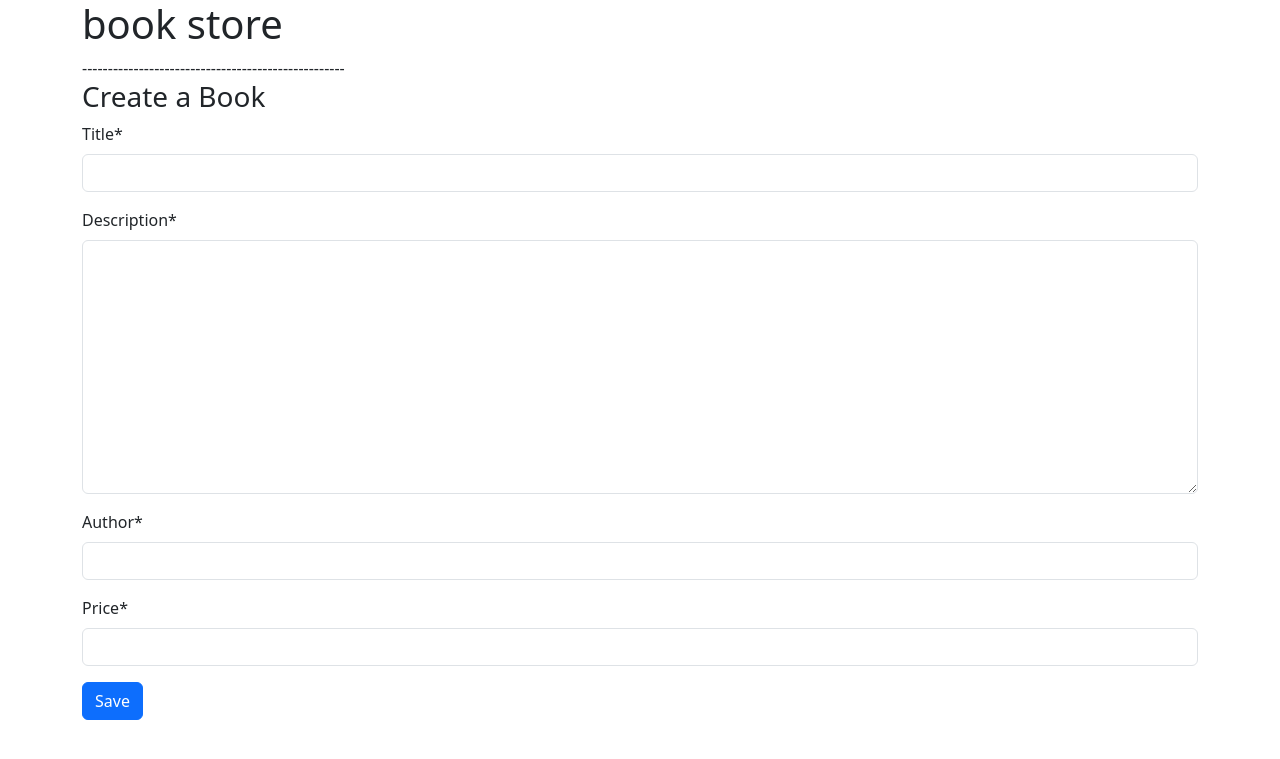
After one commit to sajjadkargar6131/bookstore, a Django app: page /books/create/ in a window 1280 px wide. The commit adds this page. Shown: the top 759 px of the page. Run offline with Django 4.2, Linux system fonts and the light colour scheme; some libraries are stand-ins or nearby versions.

Commit message:
create view for model

```diff
--- /dev/null
+++ b/books/forms.py
@@ -0,0 +1,8 @@
+from django import forms
+
+from .models import Book
+
+class BookCreateForm(forms.ModelForm):
+    class Meta :
+        model = Book
+        fields = ('title', 'description', 'author', 'price')
--- a/books/models.py
+++ b/books/models.py
@@ -1,4 +1,5 @@
 from django.db import models
+from django.urls import reverse
 
 class Book(models.Model) :
     title = models.CharField(max_length=250)
@@ -8,3 +9,6 @@ class Book(models.Model) :
 
     def __str__(self):
         return self.title
+
+    def get_absolute_url(self):
+        return reverse("book_detail", kwargs={"pk": self.pk})
--- /dev/null
+++ b/books/templates/books/book_create.html
@@ -0,0 +1,12 @@
+{% extends "_base.html" %}
+
+{% block content %}
+
+    <h3> Create a Book </h3>
+    {% load crispy_forms_tags %}
+    <form class="" action="" method="post">
+        {% csrf_token %}
+        {{form|crispy}}
+        <button type="submit" class="btn btn-primary">Save</button>
+    </form>
+{% endblock content %}
--- a/books/templates/books/book_list.html
+++ b/books/templates/books/book_list.html
@@ -1,12 +1,12 @@
 {% extends "_base.html" %}
 
 {% block content %}
-
+  <h3>list__Books</h3>
+  <a class="btn btn-primary" href="{% url "book_create" %}">add book</a>
   {% for book in books  %}
     <h3> {{book.title}} </h3>
     <h2> {{book.author}} </h2>
-    <p>$ {{book.price}} </p>
-    <a href="{% url "book_detail" book.pk %}">توضیحات بیشتر</a>
+    <a href="{{ book.get_absolute_url }}">توضیحات بیشتر</a>
     <br>
     ***************************
   {% endfor %}
--- a/books/urls.py
+++ b/books/urls.py
@@ -6,5 +6,5 @@ urlpatterns = [
 
     path('', views.BookListView.as_view(), name='book_list'),
     path('<int:pk>/', views.BookDetailView.as_view(), name='book_detail'),
-
+    path('create/', views.BookCreateView.as_view(), name='book_create'),
 ]
--- a/books/views.py
+++ b/books/views.py
@@ -1,7 +1,7 @@
 from django.shortcuts import render
 from django.views import generic
 from .models import Book
-
+from .forms import BookCreateForm
 
 class BookListView(generic.ListView):
     model = Book
@@ -12,3 +12,7 @@ class BookDetailView(generic.DetailView):
     model = Book
     template_name = 'books/book_detail.html'
     context_object_name = 'book'
+
+class BookCreateView(generic.CreateView):
+    form_class = BookCreateForm
+    template_name = 'books/book_create.html'
```
